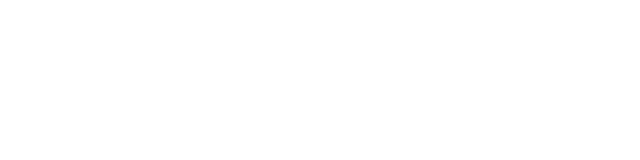
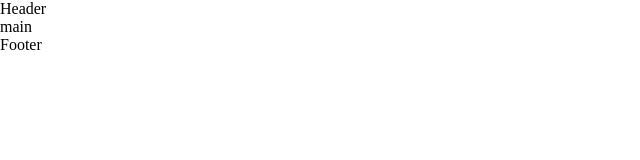
Before and after one commit to IK-Akmal/bastiongroup, a React (Create React App) app: page / in a window 1280 px wide. Shown: the top 160 px of the page, without its empty margins (0-640 px from the left). Built offline with nearby package versions, Linux system fonts and the light colour scheme.

Commit message:
added router

```diff
--- a/src/App.tsx
+++ b/src/App.tsx
@@ -1,8 +1,14 @@
-import './App.css';
+import { Route, Routes } from 'react-router-dom';
+import Layout from './Layout';
+import Main from './pages/main';
 
 function App() {
   return (
-    <div className="App" />
+    <Routes>
+      <Route path="/" element={<Layout />}>
+        <Route index element={<Main />} />
+      </Route>
+    </Routes>
   );
 }
 
--- a/src/index.tsx
+++ b/src/index.tsx
@@ -1,15 +1,18 @@
 import React from 'react';
 import ReactDOM from 'react-dom/client';
-import './index.css';
+import { BrowserRouter } from 'react-router-dom';
 import App from './App';
 import reportWebVitals from './reportWebVitals';
+import './scss/main.scss';
 
 const root = ReactDOM.createRoot(
   document.getElementById('root') as HTMLElement,
 );
 root.render(
   <React.StrictMode>
-    <App />
+    <BrowserRouter>
+      <App />
+    </BrowserRouter>
   </React.StrictMode>,
 );
 
```
